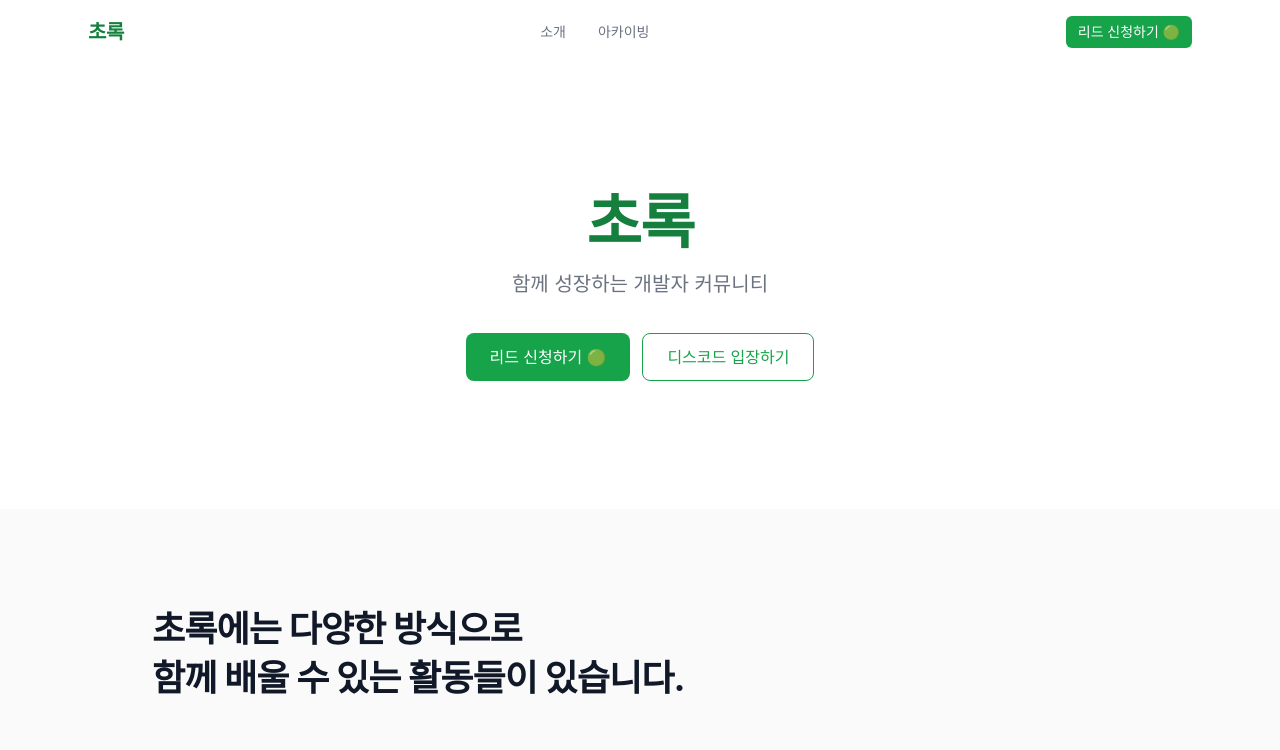
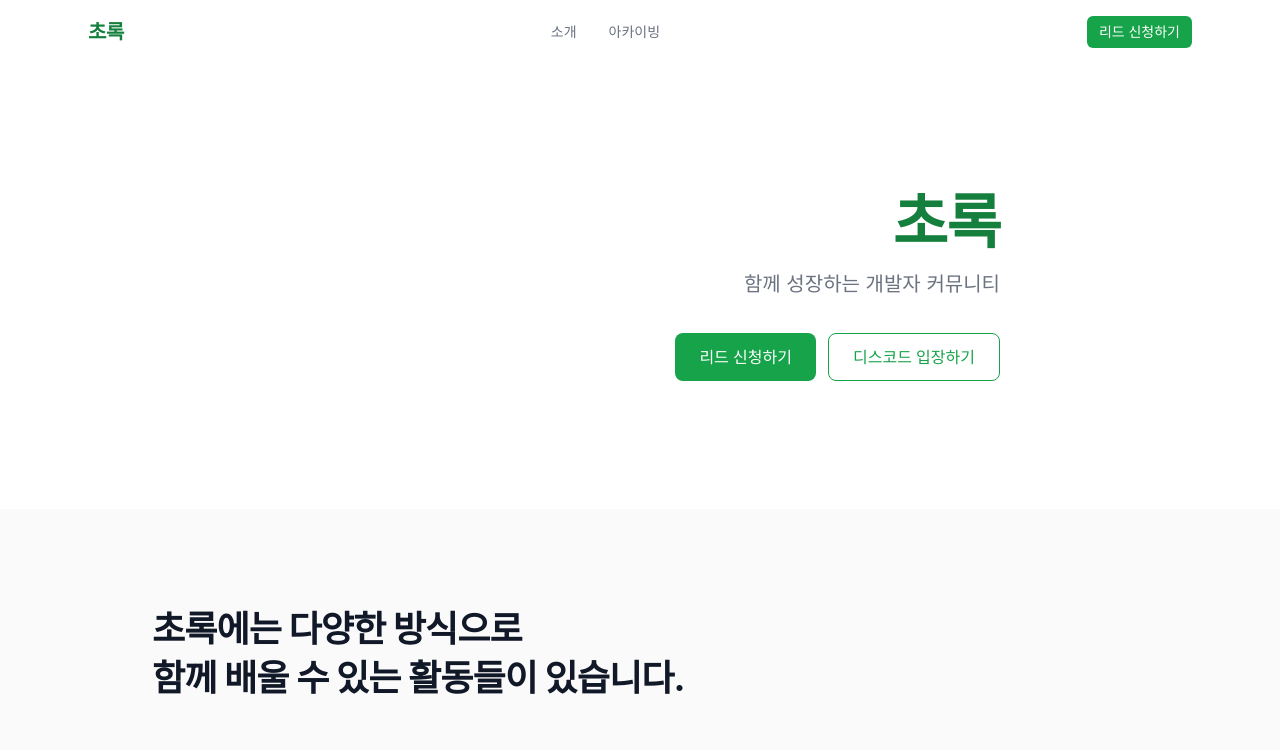
Before and after one commit to cho-log/landing, a Next.js app in the folder cho-log-landing/: page /about in a window 1280 px wide. Shown: the top 750 px of the page. Built offline with nearby package versions, Linux system fonts and the light colour scheme; a web font is replaced by a local one.

Commit message:
refactor: 문구 수정

```diff
--- a/cho-log-landing/src/app/about/page.tsx
+++ b/cho-log-landing/src/app/about/page.tsx
@@ -27,16 +27,16 @@ export default function AboutPage() {
     <>
       {/* ── 1. 히어로 ──────────────────────────────── */}
       <section className="bg-bg-surface py-24 md:py-32">
-        <div className="mx-auto max-w-3xl px-4 text-center md:px-6">
+        <div className="mx-auto max-w-3xl px-4 text-right md:px-6">
           <h1 className="text-5xl font-bold tracking-tight text-chorok-700 md:text-6xl">
             초록
           </h1>
           <p className="mt-4 text-lg leading-relaxed text-text-secondary md:text-xl">
             함께 성장하는 개발자 커뮤니티
           </p>
-          <div className="mt-8 flex flex-wrap items-center justify-center gap-3">
+          <div className="mt-8 flex flex-wrap items-center justify-end gap-3">
             <Button href={LINKS.googleForm} external size="lg">
-              리드 신청하기 🟢
+              리드 신청하기
             </Button>
             <Button href={LINKS.discord} external variant="secondary" size="lg">
               디스코드 입장하기
@@ -65,7 +65,7 @@ export default function AboutPage() {
           </p>
           <div className="mt-8 flex flex-wrap items-center justify-center gap-3">
             <Button href={LINKS.googleForm} external size="lg">
-              리드 신청하기 🟢
+              리드 신청하기
             </Button>
             <Button href={LINKS.discord} external variant="secondary" size="lg">
               디스코드 입장 →
--- a/cho-log-landing/src/app/archive/page.tsx
+++ b/cho-log-landing/src/app/archive/page.tsx
@@ -52,7 +52,7 @@ export default function ArchivePage() {
           </p>
           <div className="mt-8 flex flex-wrap items-center justify-center gap-3">
             <Button href={LINKS.googleForm} external size="lg">
-              리드 신청하기 🟢
+              리드 신청하기
             </Button>
             <Button
               href={LINKS.discord}
--- a/cho-log-landing/src/components/common/Header.tsx
+++ b/cho-log-landing/src/components/common/Header.tsx
@@ -76,7 +76,7 @@ export function Header() {
           rel="noopener noreferrer"
           className="hidden md:block"
         >
-          <Button size="sm">리드 신청하기 🟢</Button>
+          <Button size="sm">리드 신청하기</Button>
         </a>
 
         {/* 햄버거 버튼 (모바일) */}
@@ -131,7 +131,7 @@ export function Header() {
               rel="noopener noreferrer"
             >
               <Button size="sm" className="w-full">
-                리드 신청하기 🟢
+                리드 신청하기
               </Button>
             </a>
           </div>
--- a/cho-log-landing/src/components/sections/HeroSection.tsx
+++ b/cho-log-landing/src/components/sections/HeroSection.tsx
@@ -20,16 +20,16 @@ export function HeroSection() {
       />
 
       {/* 콘텐츠 */}
-      <div className="relative z-10 mx-auto max-w-3xl px-4 text-center text-white">
-        <h1 className="text-4xl font-bold leading-tight tracking-tight md:text-5xl lg:text-6xl">
+      <div className="relative z-10 mx-auto max-w-4xl px-4 text-center text-white">
+        <h1 className="text-6xl font-bold leading-tight tracking-tight md:text-7xl lg:text-8xl">
           배움에서 나눔으로
         </h1>
-        <p className="mt-5 text-base leading-relaxed text-white/75 md:text-lg">
+        <p className="mt-6 text-xl leading-relaxed text-white/75 md:text-2xl">
           좋은 교육 경험을 더 많은 사람에게 전하는 개발자 커뮤니티
         </p>
         <div className="mt-8">
           <Button href={GOOGLE_FORM_URL} external size="lg">
-            리드 신청하기 🟢
+            리드 신청하기
           </Button>
         </div>
       </div>
```
